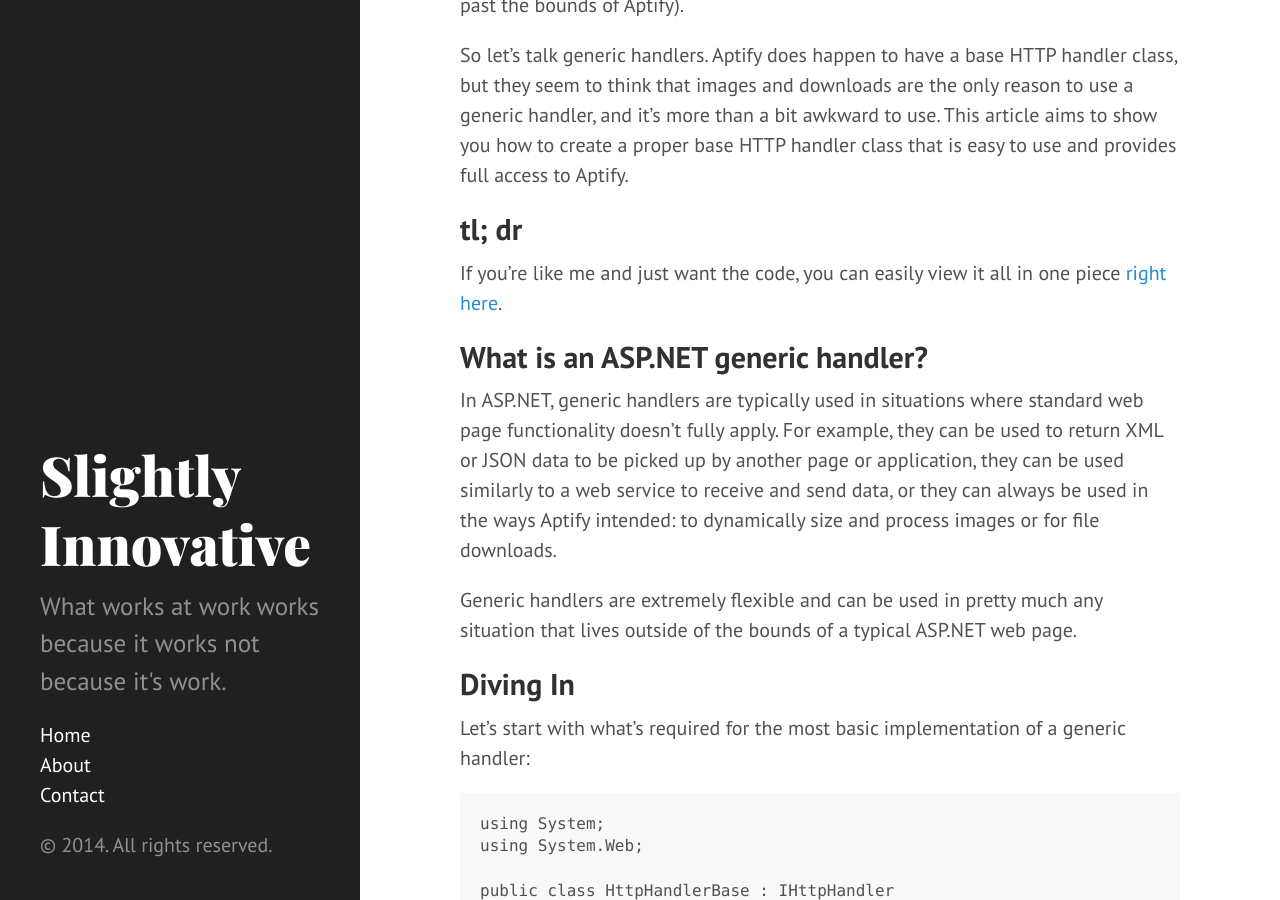
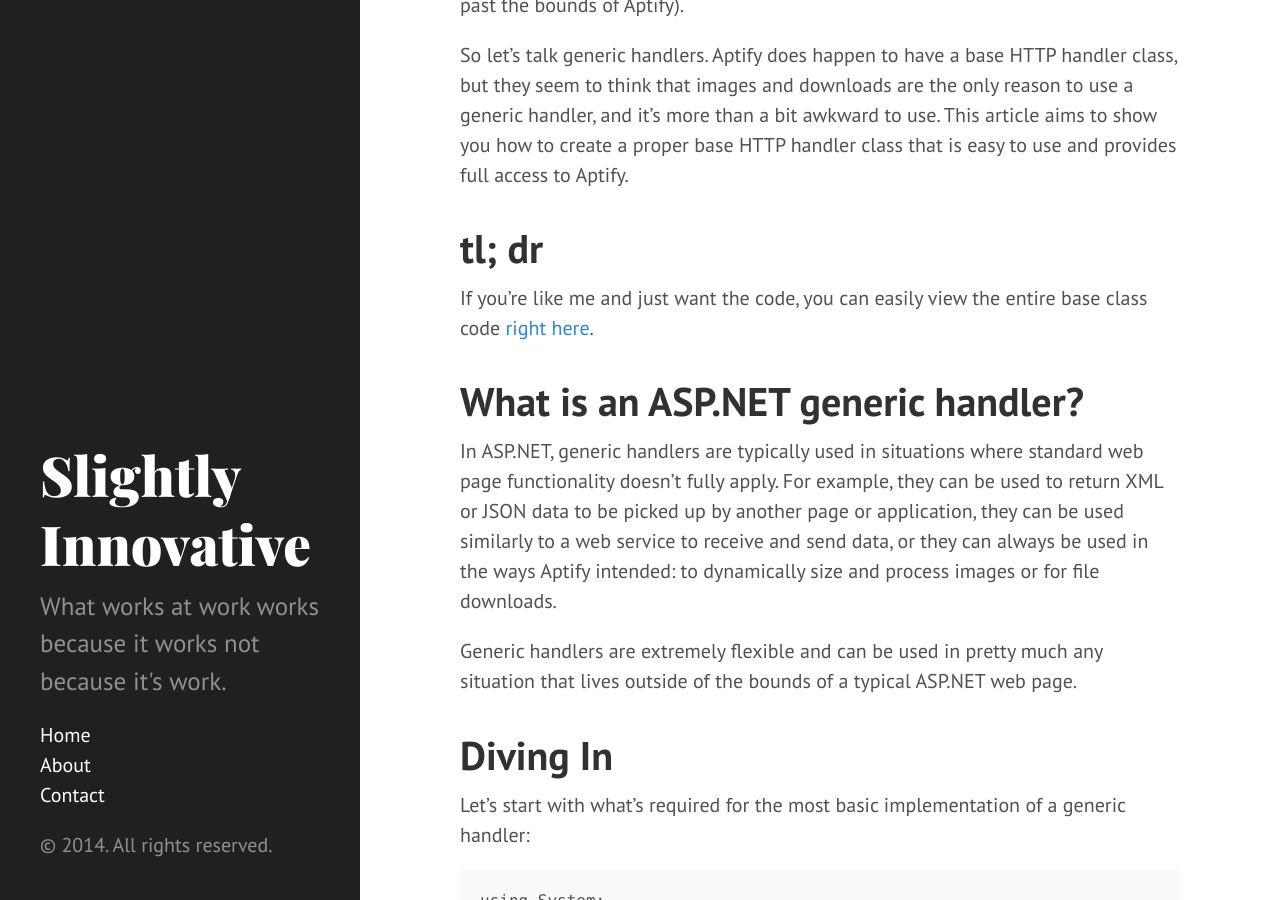
Before and after one commit to lcates/perbyte.github.io, a Jekyll site: the page built from _posts/2014-06-08-Creating-a-Generic-IHttpHandler-Class.md, in a window 1280 px wide and 900 px high, scrolled down 330 px. Built offline with Jekyll 4.4.1, drawn with Linux system fonts in a browser that asks for light colours; Markdown is read by kramdown in place of the engine named in the settings; comment, search, counter and statistics services are not loaded.

Commit message:
Quick fixes

````diff
--- a/_posts/2014-06-08-Creating-a-Generic-IHttpHandler-Class.md
+++ b/_posts/2014-06-08-Creating-a-Generic-IHttpHandler-Class.md
@@ -15,19 +15,19 @@ First off, as this is my first post, let me introduce myself. I am Josh's #1 peo
 So let's talk generic handlers. Aptify does happen to have a base HTTP handler class, but they seem to think that images and downloads are the only reason to use a generic handler, and it's more than a bit awkward to use. This article aims to show you how to create a proper base HTTP handler class that is easy to use and provides full access to Aptify.
 
 tl; dr
-------
+======
 
-If you're like me and just want the code, you can easily view it all in one piece [right here][code].
+If you're like me and just want the code, you can easily view the entire base class code [right here][code].
 
 What is an ASP.NET generic handler?
------------------------------------
+===================================
 
 In ASP.NET, generic handlers are typically used in situations where standard web page functionality doesn't fully apply. For example, they can be used to return XML or JSON data to be picked up by another page or application, they can be used similarly to a web service to receive and send data, or they can always be used in the ways Aptify intended: to dynamically size and process images or for file downloads.
 
 Generic handlers are extremely flexible and can be used in pretty much any situation that lives outside of the bounds of a typical ASP.NET web page.
 
 Diving In
----------
+=========
 
 Let's start with what's required for the most basic implementation of a generic handler:
 
@@ -62,7 +62,7 @@ This is a generic handler that does nothing more than output "Hello World" as a
 The IsReusable property specifies whether or not an existing instance of the class can be re-used for another request. The safest value to use here is false, which specifies that a new instance of our HttpHandlerBase class will be created for every request. This is safest because reusable handlers must be type safe and are often accessed concurrently, so saving state in your handler can become an issue. However, performance can obviously be gained by setting this value to true if you are careful not to run into these issues.
 
 Allowing for Easy Implementations of Extended Classes
------------------------------------------------------
+=====================================================
 
 Obviously the goal for our base class is to provide base functionality and make it easy to extend the class. Let's add in some code to help out:
 
@@ -144,7 +144,7 @@ We've also added the ContentMimeType property, which can also be overridden by c
 Finally, the changes to our ProcessRequest method basically just call our ValidateParameters method and return with an internal server error if necessary, hook up the mime type from the property, and call our new ProcessRequestCore method. Simple enough?
 
 Access to Aptify
-----------------
+================
 
 Providing access to Aptify basically just means adding properties for the EBusinessGlobal, AptifyApplication, and DataAction objects:
 
@@ -207,7 +207,7 @@ Providing access to Aptify basically just means adding properties for the EBusin
 Here we have three protected properties and three private variables: one each for EBusinessGlobal, AptifyApplication, and DataAction. The properties are set up so that the private variables will be instantiated only once, and only when necessary, saving the class from the potential performance hits of multiple or unnecessary instantiations.  The EbusinessGlobal object is used to instantiate the AptifyApplication and DataAction objects.
 
 Finally, Default to No Cache
-----------------------------
+============================
 
 The only thing left to do is to set the response's cache policy:
 
@@ -265,7 +265,7 @@ Of course, don't forget that we also need to change our ProcessRequest method to
 ```
 
 Ready, Set, Go
---------------
+==============
 
 Now that the base class is ready to go, creating a generic handler will be as easy as inheriting from our HttpHandlerBase class and doing whatever we need to do in the ProcessRequestBase method. Of course, we can also override ContentMimeType and ValidateParameters like so:
 
````
